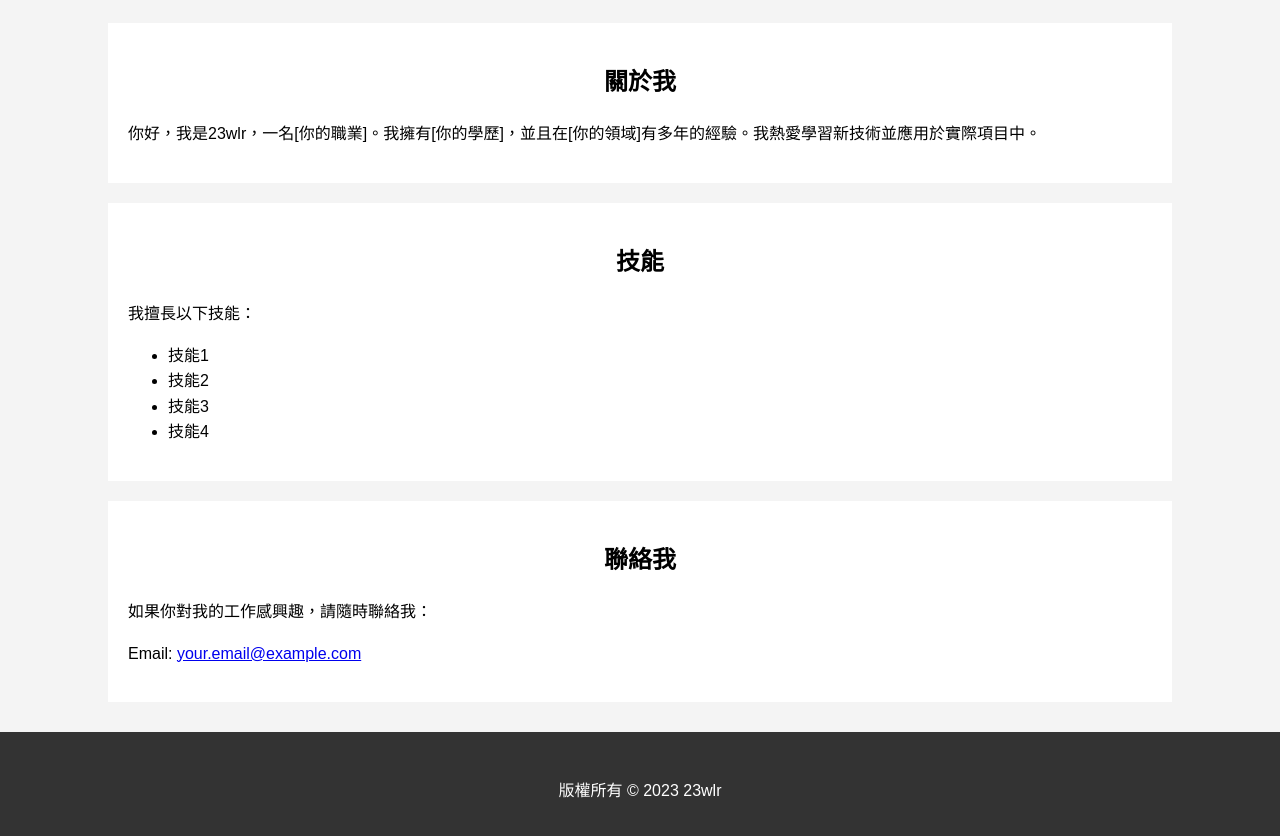
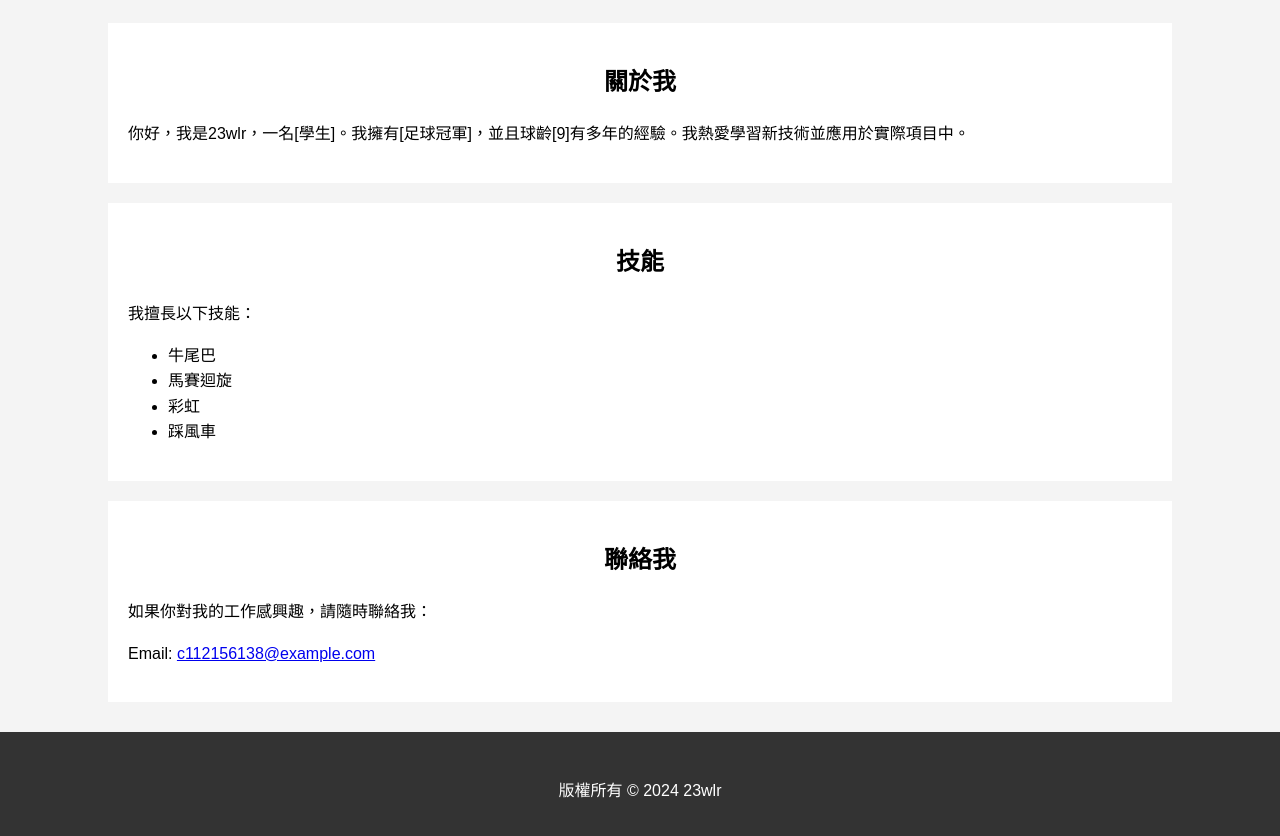
Before and after one commit to 23wlr/23wlr.github.io, a plain HTML site: page index.html in a window 1280 px wide. Shown: the part 500-1336 px from the top of the page. Drawn offline with Linux system fonts and the light colour scheme.

Commit message:
my personal homepage

```diff
--- a/index.html
+++ b/index.html
@@ -108,28 +108,28 @@
 
     <section id="about" class="bio container">
         <h2>關於我</h2>
-        <p>你好，我是23wlr，一名[你的職業]。我擁有[你的學歷]，並且在[你的領域]有多年的經驗。我熱愛學習新技術並應用於實際項目中。</p>
+        <p>你好，我是23wlr，一名[學生]。我擁有[足球冠軍]，並且球齡[9]有多年的經驗。我熱愛學習新技術並應用於實際項目中。</p>
     </section>
 
     <section id="skills" class="bio container">
         <h2>技能</h2>
         <p>我擅長以下技能：</p>
         <ul>
-            <li>技能1</li>
-            <li>技能2</li>
-            <li>技能3</li>
-            <li>技能4</li>
+            <li>牛尾巴</li>
+            <li>馬賽迴旋</li>
+            <li>彩虹</li>
+            <li>踩風車</li>
         </ul>
     </section>
 
     <section id="contact" class="bio container">
         <h2>聯絡我</h2>
         <p>如果你對我的工作感興趣，請隨時聯絡我：</p>
-        <p>Email: <a href="mailto:your.email@example.com">your.email@example.com</a></p>
+        <p>Email: <a href="mailto:your.email@example.com">c112156138@example.com</a></p>
     </section>
 
     <footer>
-        <p>版權所有 &copy; 2023 23wlr</p>
+        <p>版權所有 &copy; 2024 23wlr</p>
     </footer>
 </body>
 </html>
```
